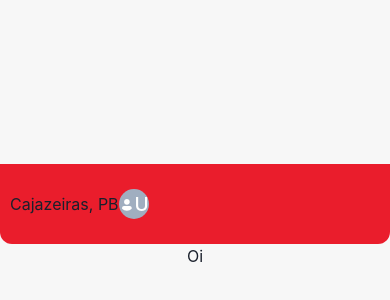
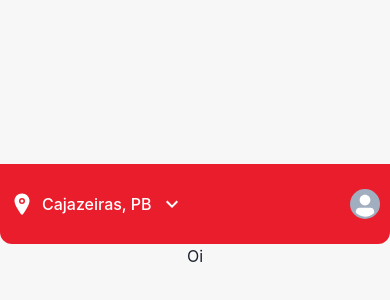
Before and after one commit to moacirdavidag/frontend-pw2, a React (Vite) app: page /home in a window 390 px wide. Shown: the part 206-506 px from the top of the page. Built offline with nearby package versions, Linux system fonts and the light colour scheme.

Commit message:
feat: Header (versão mobile)

```diff
--- a/package.json
+++ b/package.json
@@ -14,8 +14,6 @@
     "@chakra-ui/react": "^2.8.2",
     "@emotion/react": "^11.13.3",
     "@emotion/styled": "^11.13.0",
-    "@mui/icons-material": "^6.0.2",
-    "@mui/styled-engine-sc": "^6.1.1",
     "framer-motion": "^11.5.4",
     "react": "^18.3.1",
     "react-dom": "^18.3.1",
--- a/src/components/Layout/Header/Header.tsx
+++ b/src/components/Layout/Header/Header.tsx
@@ -1,19 +1,24 @@
-import React from 'react'
-import { HeaderWrapper } from './style'
-import { Avatar, Icon, Stack, Text } from '@chakra-ui/react'
-import { PiPlaceholder } from 'react-icons/pi'
+import React from "react";
+import { HeaderWrapper } from "./style";
+import { Avatar, Box, Icon, Stack, Text } from "@chakra-ui/react";
+import { MdKeyboardArrowDown } from "react-icons/md";
+import { IoLocation } from "react-icons/io5";
 
-const Header : React.FC = () => {
+const Header: React.FC = () => {
   return (
     <HeaderWrapper>
-        <Stack direction="row" gap={2}>
-            <Text>Cajazeiras, PB</Text>
-        </Stack>
-        <Stack>
-            <Avatar style={{width: "30px", height: "30px"}}>U</Avatar>
-        </Stack>
+      <Stack direction="row" gap={2} alignItems={"center"} cursor={"pointer"}>
+        <Icon as={IoLocation} color={"white"} w={6} h={6} />
+        <Text fontWeight={500} color={"white"}>
+          Cajazeiras, PB
+        </Text>
+        <Icon as={MdKeyboardArrowDown} color={"white"} w={6} h={6} />
+      </Stack>
+      <Box>
+        <Avatar style={{ width: "30px", height: "30px" }} />
+      </Box>
     </HeaderWrapper>
-  )
-}
+  );
+};
 
-export default Header
+export default Header;
--- a/src/components/Layout/Header/style.ts
+++ b/src/components/Layout/Header/style.ts
@@ -7,7 +7,9 @@ export const HeaderWrapper = styled.header`
   background-color: ${theme.colors.primary};
   min-height: 20px;
   display: flex;
-  justify-content: "space-evenly";
+  justify-content: space-between;
+  align-items: center;
+  flex-direction: row;
   align-items: center;
   padding: 10px;
   @media screen and (max-width: ${breakpoints.sm}) {
```
Also changed, not shown: 1 other file (tests, documents, lock files or other folders).
